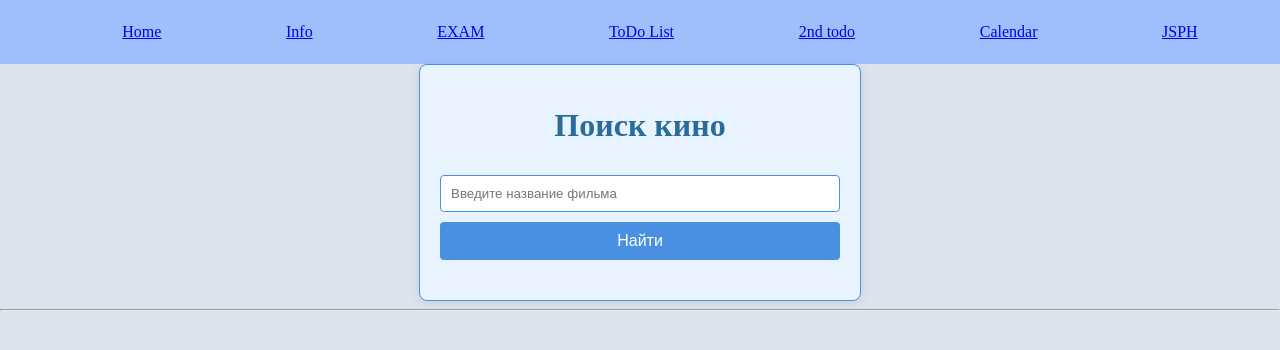
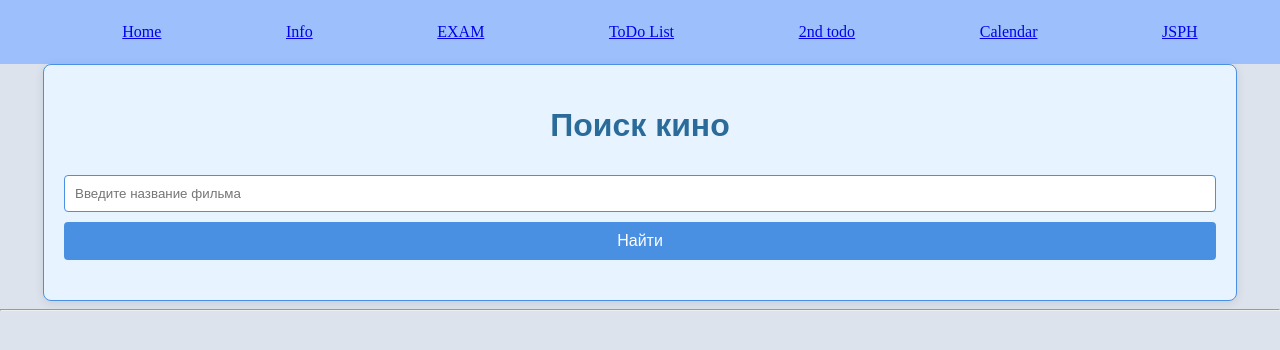
Before and after one commit to Kirillkirsh/p11-nextjs, a Next.js app: page /exam-page in a window 1280 px wide. Shown: the top 350 px of the page. Built offline with nearby package versions, Linux system fonts and the light colour scheme.

Commit message:
more css

```diff
--- a/components/Exam/exam.module.css
+++ b/components/Exam/exam.module.css
@@ -1,11 +1,13 @@
 .container {
     padding: 20px;
-    width: 400px;
+    width: 90%;
+    max-width: 1200px;
     margin: auto;
     border: 1px solid #4a90e2;
     border-radius: 8px;
     box-shadow: 0 2px 10px rgba(0, 0, 0, 0.1);
     background-color: #e7f4ff;
+    font-family: sans-serif;
 }
 
 .styleH1 {
@@ -38,15 +40,21 @@
 }
 
 .listMovie {
+    display: flex;
+    flex-wrap: wrap;
+    justify-content: space-between;
     margin-top: 20px;
 }
 
 .cardMovie {
-    margin: 10px 0;
+    margin: 10px;
     padding: 10px;
     border: 1px solid #90c4f4;
     border-radius: 4px;
     background-color: #f0f8ff;
+    flex: 1 0 21%;
+    box-sizing: border-box;
+    max-width: 200px;
 }
 
 .imgMovie {
```
